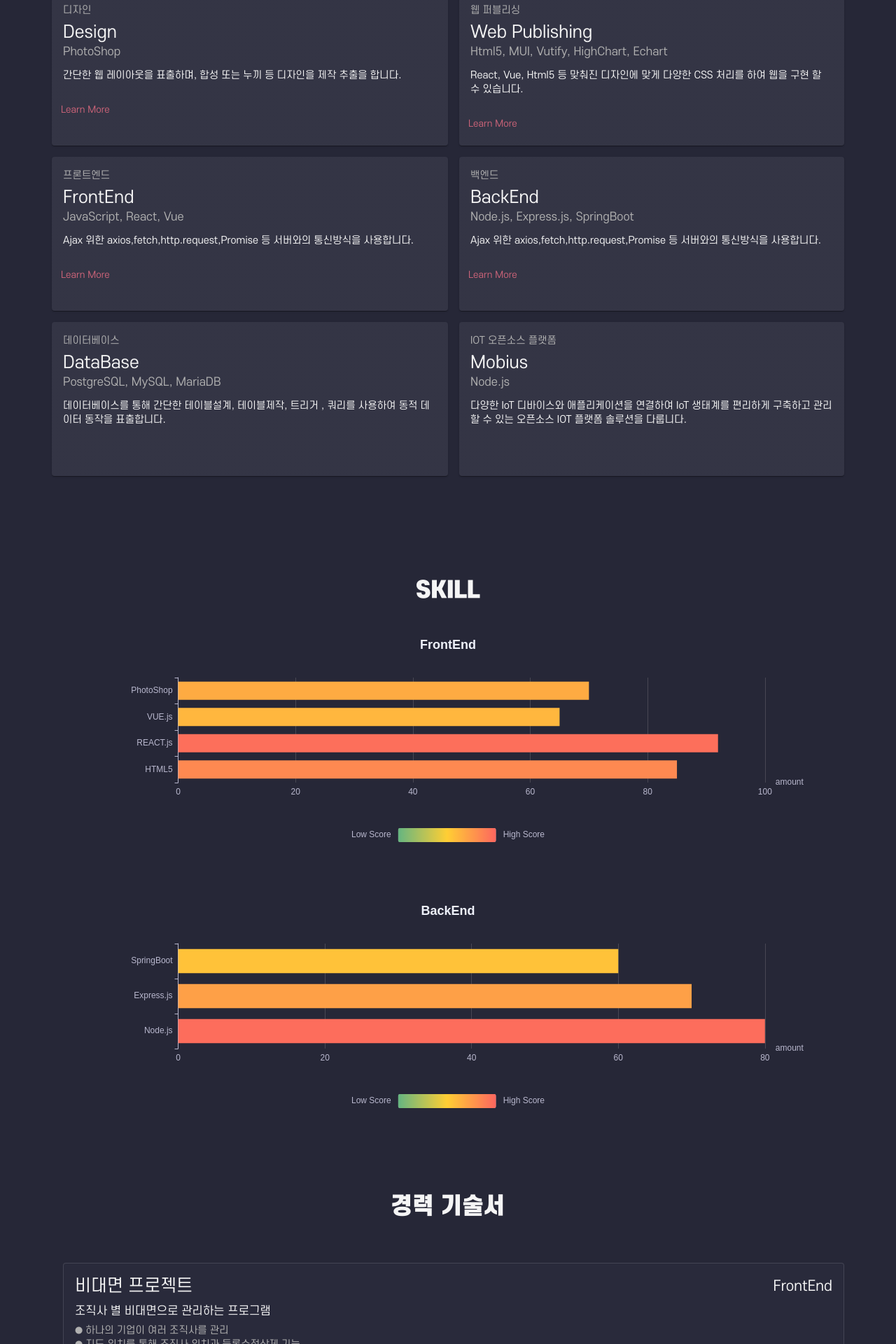
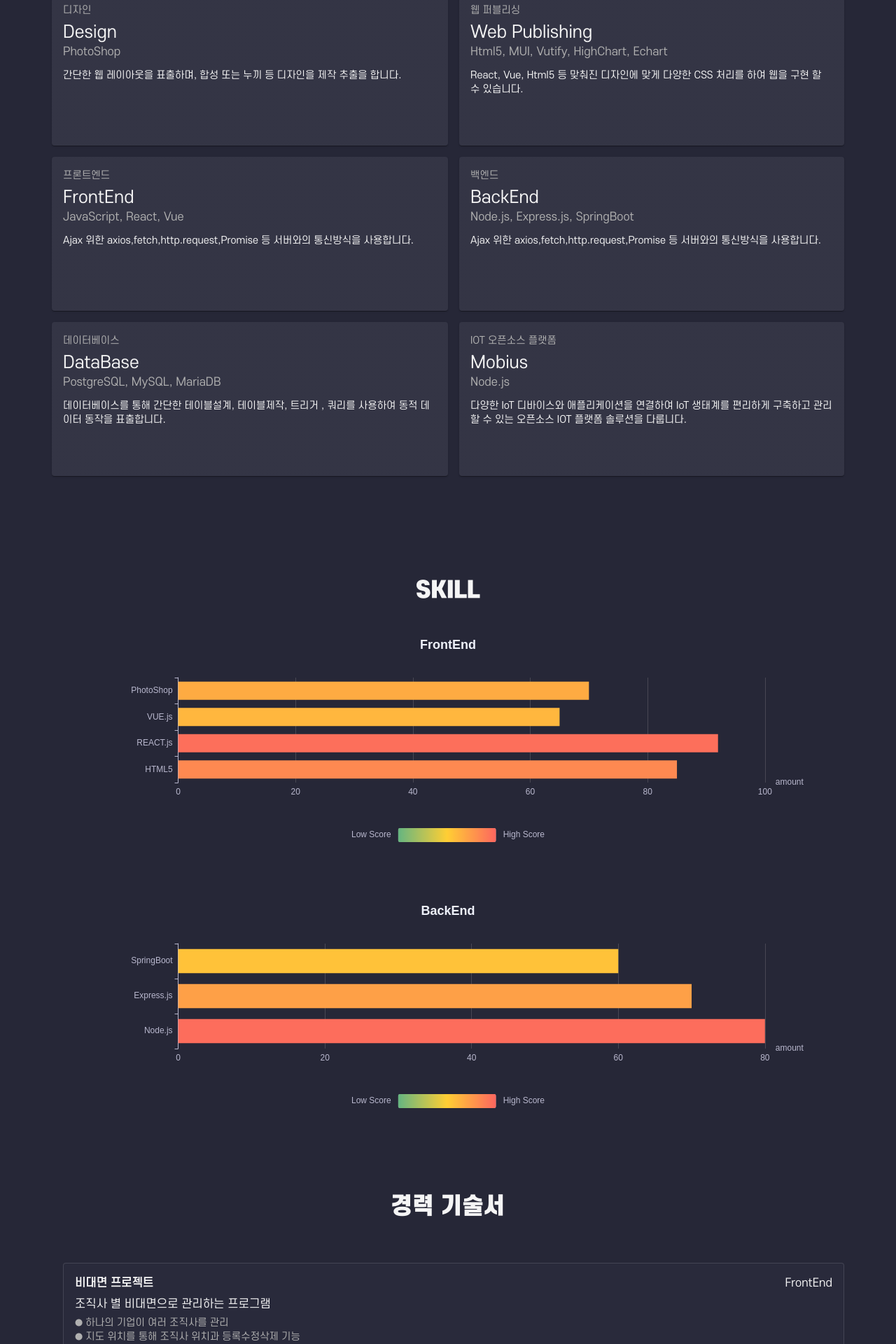
Before and after one commit to JIHEE-Princess98/PortfolioCode, a React (Vite) app: page / in a window 1280 px wide. Shown: the part 820-2740 px from the top of the page at 70% size. Built offline with nearby package versions, Linux system fonts and the light colour scheme.

Commit message:
필요없는 내역 삭제

```diff
--- a/src/data.js
+++ b/src/data.js
@@ -190,4 +190,106 @@ export const projectItem = [
             }
         ]
     },
+    {
+        project_id: 5,
+        project_type: "BackEnd",
+        project_name: "인천 GIS 모니터링 서비스",
+        project_SubName: "GIS 관제 서비스",
+        project_explan: [
+            {
+                ex_id: 1,
+                ex_content: '크롤링 기반 실시간 악취데이터 수집 및 데이터베이스 제작 적용'
+            }
+        ],
+        project_lang: [
+            {
+                lang_id: 1,
+                lang_type: "Node.js",
+                lang_color: 0, // 0강조 , 1 미강조
+            },
+            {
+                lang_id: 2,
+                lang_type: "Express.js",
+                lang_color: 1,
+            },
+            {
+                lang_id: 3,
+                lang_type: "PostgreSQL",
+                lang_color: 0,
+            },
+            {
+                lang_id: 3,
+                lang_type: "http.request",
+                lang_color: 1,
+            },
+            {
+                lang_id: 3,
+                lang_type: "Promise",
+                lang_color: 1,
+            }
+        ]
+    },
+    {
+        project_id: 6,
+        project_type: "F/E , B/E",
+        project_name: "모니터링 점검 시스템",
+        project_SubName: "납품된 모니터링 실시간 상태현황 점검",
+        project_explan: [
+            {
+                ex_id: 1,
+                ex_content: '개발 설계 문서 제작'
+            },
+            {
+                ex_id: 2,
+                ex_content: '데이터베이스 설계 및 제작'
+            },
+            {
+                ex_id: 3,
+                ex_content: '납품 모니터링 셀레니움 실시간 크롤링'
+            },
+            {
+                ex_id: 4,
+                ex_content: '크롤링 점검 확인에 따른 텔레그램 알림 봇 생성'
+            },
+            {
+                ex_id: 5,
+                ex_content: 'SSE 서버 연동 및 API 제작'
+            },
+            {
+                ex_id: 6,
+                ex_content: 'UI 디자인 설계 제작'
+            },
+            {
+                ex_id: 7,
+                ex_content: '프론트엔드 제작 및 RestAPI 연동'
+            }
+        ],
+        project_lang: [
+            {
+                lang_id: 1,
+                lang_type: "Node.js",
+                lang_color: 0, // 0강조 , 1 미강조
+            },
+            {
+                lang_id: 2,
+                lang_type: "Express.js",
+                lang_color: 1,
+            },
+            {
+                lang_id: 3,
+                lang_type: "PostgreSQL",
+                lang_color: 0,
+            },
+            {
+                lang_id: 4,
+                lang_type: "Selenium",
+                lang_color: 0,
+            },
+            {
+                lang_id: 3,
+                lang_type: "React.js",
+                lang_color: 0,
+            },
+        ]
+    },
 ]
--- a/src/page/Contact.jsx
+++ b/src/page/Contact.jsx
@@ -1,8 +1,16 @@
 function Contact(){
     return(
-        <div>
+        <div className="main-contact">
+            <h1>CONTACT</h1>
 
+            <br/>
+            <p style={{textAlign: 'center'}}>
+               <strong>Name:</strong> 김지희 <br/>
+               <strong>Email:</strong> kimjihee1113@gmail.com <br/>
+               <strong>Phone:</strong> +82 10-9576-1922 <br/>
+            </p>
         </div>
     )
 }
+
 export default Contact;
--- a/src/page/MainTitle.jsx
+++ b/src/page/MainTitle.jsx
@@ -5,7 +5,7 @@ import {FaGithub} from "react-icons/fa";
 import {SiNotion} from "react-icons/si";
 import {FaBloggerB} from "react-icons/fa";
 import Box from "@mui/material/Box";
-import {useEffect, useState} from "react";
+import {useEffect, useRef, useState} from "react";
 
 function MainTitle() {
     return (
@@ -121,9 +121,10 @@ const Introduce = () => {
 }
 
 const ContactButton = () => {
+
     return (
         <Box sx={{ml: 3, mt: 2}}>
-            <button> CONTACT </button>
+            {/*<button> CONTACT </button>*/}
         </Box>
     )
 }
--- a/src/page/Project.jsx
+++ b/src/page/Project.jsx
@@ -23,10 +23,10 @@ function Project() {
                                         direction="row"
                                         sx={{justifyContent: 'space-between', alignItems: 'center'}}
                                     >
-                                        <Typography gutterBottom variant="h5" component="div">
-                                            {item.project_name}
+                                        <Typography gutterBottom variant="p" component="div">
+                                            <strong>{item.project_name}</strong>
                                         </Typography>
-                                        <Typography gutterBottom variant="h6" component="div">
+                                        <Typography gutterBottom variant="p" component="div">
                                             {item.project_type}
                                         </Typography>
                                     </Stack>
@@ -50,18 +50,16 @@ function Project() {
                                         사용언어
                                     </Typography>
                                     <Stack direction="row" spacing={1} sx={{mt: 1}}>
-                                        {item.project_lang.map((lang) => (
-
+                                        {item.project_lang.map((lang, index) => (
                                             <Chip
                                                 color={lang.lang_color === 0 ? "primary" : ""}
                                                 key={lang.lang_id}
                                                 label={lang.lang_type}
                                                 size="small"
                                             />
+                                        ))}
 
-                                        ))}
                                     </Stack>
-
                                 </Box>
                             </Card>
                         </Grid>
--- a/src/page/Service.jsx
+++ b/src/page/Service.jsx
@@ -27,9 +27,9 @@ function Service(){
                                 디자인을 제작 추출을 합니다.
                             </Typography>
                         </CardContent>
-                        <CardActions>
-                            <Button size="small">Learn More</Button>
-                        </CardActions>
+                        {/*<CardActions>*/}
+                        {/*    <Button size="small">Learn More</Button>*/}
+                        {/*</CardActions>*/}
                     </Card>
                 </Grid>
 
@@ -50,9 +50,9 @@ function Service(){
                                 할 수 있습니다.
                             </Typography>
                         </CardContent>
-                        <CardActions>
-                            <Button size="small">Learn More</Button>
-                        </CardActions>
+                        {/*<CardActions>*/}
+                        {/*    <Button size="small">Learn More</Button>*/}
+                        {/*</CardActions>*/}
                     </Card>
                 </Grid>
 
@@ -72,9 +72,9 @@ function Service(){
                                 Ajax 위한 axios,fetch,http.request,Promise 등 서버와의 통신방식을 사용합니다.
                             </Typography>
                         </CardContent>
-                        <CardActions>
-                            <Button size="small">Learn More</Button>
-                        </CardActions>
+                        {/*<CardActions>*/}
+                        {/*    <Button size="small">Learn More</Button>*/}
+                        {/*</CardActions>*/}
                     </Card>
                 </Grid>
 
@@ -94,9 +94,9 @@ function Service(){
                                 Ajax 위한 axios,fetch,http.request,Promise 등 서버와의 통신방식을 사용합니다.
                             </Typography>
                         </CardContent>
-                        <CardActions>
-                            <Button size="small">Learn More</Button>
-                        </CardActions>
+                        {/*<CardActions>*/}
+                        {/*    <Button size="small">Learn More</Button>*/}
+                        {/*</CardActions>*/}
                     </Card>
                 </Grid>
 
--- a/src/style/App.css
+++ b/src/style/App.css
@@ -23,10 +23,19 @@
 
 .main-project{
     width: 100%;
-    height: 850px;
+    height: 1950px;
     padding: 10px;
     /*background-color: var(--background-sub-color); !* 기본 색상 *!*/
     margin-top: 10px;
+}
+
+.main-contact{
+    width: 100%;
+    height: 250px;
+    padding: 10px;
+    background-color: var(--background-sub-color); /* 기본 색상 */
+    margin-top: 10px;
+    margin-bottom: 50px;
 }
 
 @media all and (min-width:1024px) and (max-width:1279px) {
--- a/src/style/Dashboard.css
+++ b/src/style/Dashboard.css
@@ -80,6 +80,11 @@
     padding-top: 20px;
 }
 
+.main-contact h1{
+    text-align: center;
+    padding-top: 20px;
+}
+
 
 @media all and (min-width:1024px) and (max-width:1279px) {
 
```
